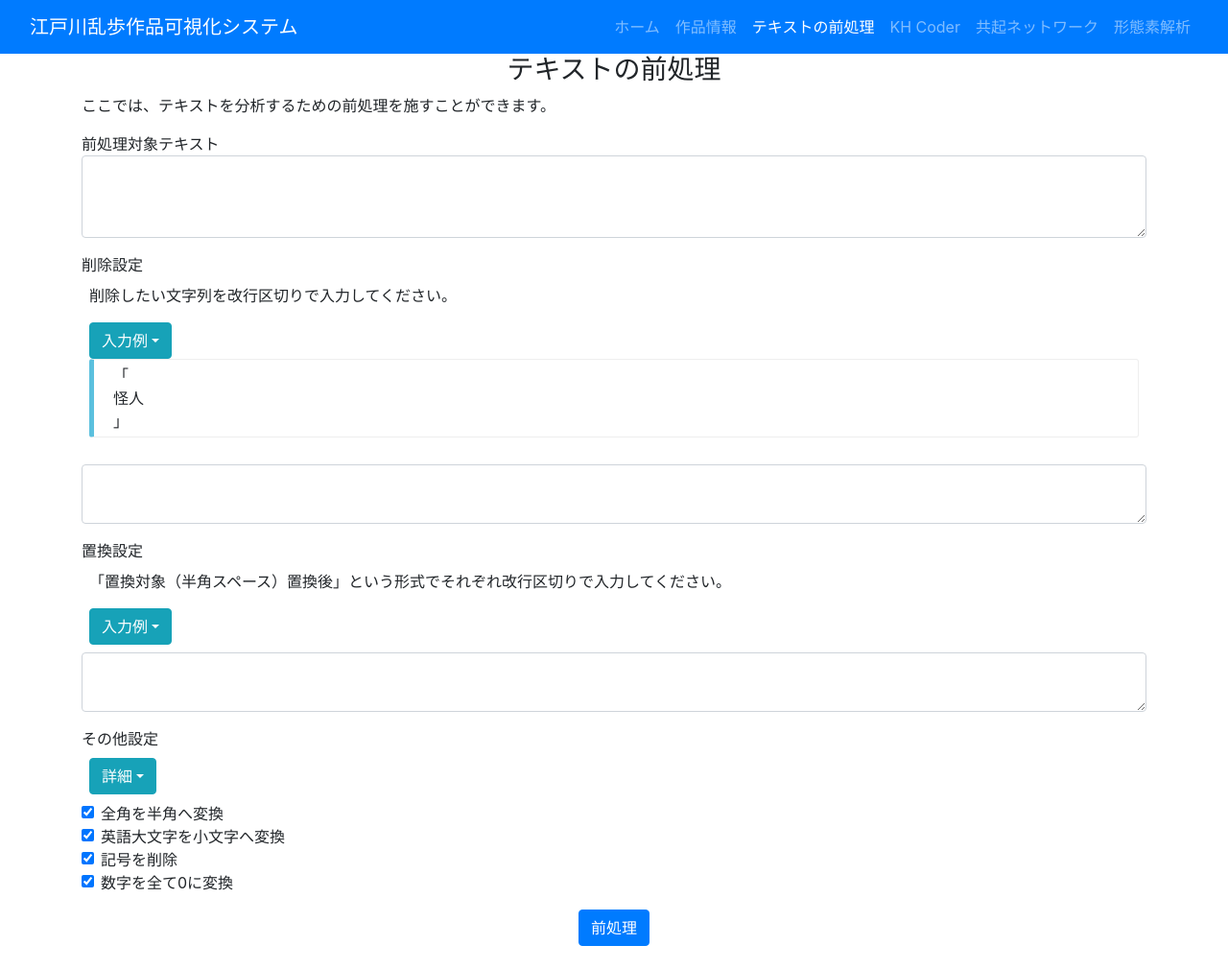
After one commit to takeYY/Gitai, a Flask app: page /preprocessing in a window 1280 px wide, after a click on "入力例". The commit adds this page. Shown: the whole page at 96% size. Run offline with Flask 2, Linux system fonts and the light colour scheme; some libraries are stand-ins or nearby versions.

Commit message:
テキストの前処理機能実装

```diff
--- a/app.py
+++ b/app.py
@@ -1,9 +1,9 @@
-import os
 from flask import Flask, render_template, request, redirect, url_for, send_file, send_from_directory
 from waitress import serve
+import re
+import string
 from get_data import get_hinshi_dict, get_khcoder_df, get_basic_data, get_novels_tuple, get_edogawa_merge_df, get_juman_mrph, mecab_divide_dict, juman_divide_dict, dict_in_list2csv
 from co_oc_network import create_network
-import MeCab
 
 app = Flask(__name__)
 
@@ -201,6 +201,72 @@ def morphological_analysis():
     return render_template('morphological.html', basic_data=basic_data, mrph_type=mrph_type, mrph_data=mrph_data)
 
 
+@app.route('/preprocessing', methods=['GET', 'POST'])
+def preprocessing():
+    """
+    テキストの前処理
+
+    """
+    # 基本情報
+    basic_data = get_basic_data(
+        title='テキストの前処理', active_url='preprocessing')
+    # その他設定の項目
+    other_option = dict(all2half='全角を半角へ変換', big2small='英語大文字を小文字へ変換',
+                        remove_symbols='記号を削除', replace_numbers='数字を全て0に変換')
+    # その他設定の説明
+    other_option_description = ["""変換対象：！＂＃＄％＆＇（）＊＋，－．／０１２３４５６７８９：；＜＝＞？＠ＡＢＣＤＥＦＧＨＩＪＫＬＭＮＯＰＱＲＳＴＵＶＷＸＹＺ［＼］＾＿｀ａｂｃｄｅｆｇｈｉｊｋｌｍｎｏｐｑｒｓｔｕｖｗｘｙｚ｛｜｝～
+    変換後：!"#$%&'()*+,-./0123456789:;<=>?@ABCDEFGHIJKLMNOPQRSTUVWXYZ[\]^_`abcdefghijklmnopqrstuvwxyz{|}~""",
+                                """Hi, can you hear me? ==> hi, can you hear me?
+    Ｈｅｌｌｏ ==> ｈｅｌｌｏ""",
+                                """削除対象：!"#$%&'()*+,-./:;<=>?@[\]^_`{|}~""",
+                                """明治27年10月21日 ==> 明治0年0月0日"""]
+    # 設定項目のキーにチェックボックスの文、バリューに説明文設定
+    other_option_description = {
+        value: other_option_description[idx] for idx, value in enumerate(other_option.values())}
+
+    if request.method == 'GET':
+        return render_template('preprocessing.html', basic_data=basic_data, other_option=other_option, description=other_option_description)
+    else:
+        # 利用者から送られてきた情報を取得
+        texts = request.form.get('texts')
+        remove_words = request.form['remove-texts']
+        replace_words = request.form['replace-texts']
+        other_options = request.form.getlist('other-option')
+        # テキストを前処理
+        preprocessed_text = []
+        for text in texts.split('\r\n'):
+            if remove_words:
+                for rw in remove_words.split('\r\n'):
+                    text = text.replace(rw, '')
+            if replace_words:
+                for rw in replace_words.split('\r\n'):
+                    try:
+                        target, replace = rw.split(' ')
+                        text = text.replace(target, replace)
+                    except:
+                        continue
+            # 全角 => 半角
+            if 'all2half' in other_options:
+                text = text.translate(str.maketrans(
+                    {chr(0xFF01 + i): chr(0x21 + i) for i in range(94)}))
+            # 英語大文字を小文字化
+            if 'big2small' in other_options:
+                text = text.lower()
+            # 記号を削除（半角スペースに置換後、半角スペースで結合）
+            if 'remove_symbols' in other_options:
+                table = str.maketrans(string.punctuation,
+                                      ' '*len(string.punctuation))
+                text = ' '.join(text.translate(table).split())
+            # 数字列を0に置換
+            if 'replace_numbers' in other_options:
+                text = re.sub('[0-9]+', '0', text)
+            preprocessed_text.append(text)
+        selected_option = [other_option.get(k) for k in other_options]
+        sent_data = dict(texts=texts, remove_texts=remove_words, other_option=selected_option,
+                         replace_texts=replace_words, preprocessed_texts=preprocessed_text)
+        return render_template('preprocessing.html', basic_data=basic_data, sent_data=sent_data, other_option=other_option, description=other_option_description)
+
+
 # おまじない
 if __name__ == "__main__":
     serve(app)
--- /dev/null
+++ b/static/styles.css
@@ -0,0 +1,56 @@
+.bs-callout {
+  padding: 20px;
+  margin: 20px 0;
+  border: 1px solid #eee;
+  border-left-width: 5px;
+  border-radius: 3px;
+}
+.bs-callout h4 {
+  margin-top: 0;
+  margin-bottom: 5px;
+}
+.bs-callout p:last-child {
+  margin-bottom: 0;
+}
+.bs-callout code {
+  border-radius: 3px;
+}
+.bs-callout + .bs-callout {
+  margin-top: -5px;
+}
+.bs-callout-default {
+  border-left-color: #777;
+}
+.bs-callout-default h4 {
+  color: #777;
+}
+.bs-callout-primary {
+  border-left-color: #428bca;
+}
+.bs-callout-primary h4 {
+  color: #428bca;
+}
+.bs-callout-success {
+  border-left-color: #5cb85c;
+}
+.bs-callout-success h4 {
+  color: #5cb85c;
+}
+.bs-callout-danger {
+  border-left-color: #d9534f;
+}
+.bs-callout-danger h4 {
+  color: #d9534f;
+}
+.bs-callout-warning {
+  border-left-color: #f0ad4e;
+}
+.bs-callout-warning h4 {
+  color: #f0ad4e;
+}
+.bs-callout-info {
+  border-left-color: #5bc0de;
+}
+.bs-callout-info h4 {
+  color: #5bc0de;
+}
--- a/templates/layout.html
+++ b/templates/layout.html
@@ -5,6 +5,7 @@
   <meta charset="utf-8">
   <meta http-equiv="X-UA-Compatible" content="IE=edge">
   <meta name="viewport" content="width=device-width, initial-scale=1">
+  <link rel="stylesheet" href={{ url_for('static', filename='styles.css') }}>
   <link rel="stylesheet" href="https://stackpath.bootstrapcdn.com/bootstrap/4.4.1/css/bootstrap.min.css"
     integrity="sha384-Vkoo8x4CGsO3+Hhxv8T/Q5PaXtkKtu6ug5TOeNV6gBiFeWPGFN9MuhOf23Q9Ifjh" crossorigin="anonymous">
   <script src="https://code.jquery.com/jquery-3.4.1.slim.min.js"
@@ -42,6 +43,10 @@
               url_for('information') }}>作品情報</a>
           </li>
           <li class="nav-item">
+            <a class="nav-link {{ 'active' if basic_data.get('active_url') == 'preprocessing' else '' }}" href={{
+              url_for('preprocessing') }}>テキストの前処理</a>
+          </li>
+          <li class="nav-item">
             <a class="nav-link {{ 'active' if basic_data.get('active_url') == 'KH-coder' else '' }}" href={{
               url_for('khcoder') }}>KH Coder</a>
           </li>
--- /dev/null
+++ b/templates/preprocessing.html
@@ -0,0 +1,127 @@
+{% extends "layout.html" %}
+{% block content %}
+<div class='container mb-4'>
+  <h3 class='text-center'>{{ basic_data.get('title') }}</h3>
+
+  <p>ここでは、テキストを分析するための前処理を施すことができます。</p>
+
+  <!--
+  ----- テキスト前処理設定フォーム -----
+  -->
+  <form action='/preprocessing' method='post'>
+    <!--
+    ----- 前処理対象のテキスト -----
+    -->
+    <div class='form-group'>
+      <label for='texts' class='form-check-label'>前処理対象テキスト</label>
+      <textarea class='form-control' rows=3
+        name='texts'>{{ sent_data.get('texts') if sent_data else ''}}</textarea>
+    </div>
+
+    <!--
+    ----- 削除対象の文字列 -----
+    -->
+    <div class='form-group'>
+      <label for='remove-texts' class='form-check-label'>削除設定</label>
+      <!-- 入力例 -->
+      <div class='p-2'>
+        <p>削除したい文字列を改行区切りで入力してください。</p>
+        <button class='btn btn-info dropdown-toggle' aria-controls='remove-word-sample' aria-expanded='false'
+          data-target='#remove-word-sample' data-toggle='collapse' type='button'>入力例</button>
+        <div id='remove-word-sample' class='collapse'>
+          <div class='bs-callout bs-callout-info mt-0 py-1'>
+            <p>
+            「<br>
+            怪人<br>
+            」
+            </p>
+          </div>
+        </div>
+      </div>
+
+      <textarea class='form-control' rows=2
+        name='remove-texts'>{{ sent_data.get('remove_texts') if sent_data else ''}}</textarea>
+    </div>
+
+    <!--
+    ----- 置換対象の文字列 -----
+    -->
+    <div class='form-group'>
+      <label for='replace-texts' class='form-check-label'>置換設定</label>
+      <!-- 入力例 -->
+      <div class='p-2'>
+        <p>「置換対象（半角スペース）置換後」という形式でそれぞれ改行区切りで入力してください。</p>
+        <button class='btn btn-info dropdown-toggle' aria-controls='replace-word-sample' aria-expanded='false'
+          data-target='#replace-word-sample' data-toggle='collapse' type='button'>入力例</button>
+        <div id='replace-word-sample' class='collapse'>
+          <div class='bs-callout bs-callout-info mt-0 py-1'>
+            <p>
+            ! 。<br>
+            ? 。<br>
+            かいじん 怪人
+            </p>
+          </div>
+        </div>
+      </div>
+
+      <textarea class='form-control' rows=2
+        name='replace-texts'>{{ sent_data.get('replace_texts') if sent_data else ''}}</textarea>
+    </div>
+
+    <!--
+    ----- その他設定 -----
+    -->
+    <div class='form-group'>
+      <label for='other-option' class='form-check-label'>その他設定</label>
+      <!-- 設定説明 -->
+      <div class='p-2'>
+        <button class='btn btn-info dropdown-toggle' aria-controls='option_description' aria-expanded='false'
+          data-target='#option_description' data-toggle='collapse' type='button'>詳細</button>
+        <div id='option_description' class='collapse'>
+          <div class='bs-callout bs-callout-info mt-0 py-1'>
+            {% for key in description.keys() %}
+              <h4>{{ key }}</h4>
+              <p class='px-4 small'>
+              {% for desc in description[key].split('\n') %}
+              {{ desc }}<br>
+              {% endfor %}
+              </p>
+            {% endfor %}
+          </div>
+        </div>
+      </div>
+
+      {% for key, value in other_option.items() %}
+      <div class='form-check'>
+        <input type='checkbox' name='other-option' value={{key}} id={{key}} class='form-check-input' {{'checked' if
+        (sent_data and value in sent_data.get('other_option') or not sent_data) else '' }}>
+        <label for={{key}} class='form-check-label'>{{value}}</label>
+      </div>
+      {% endfor %}
+    </div>
+
+    <!--
+    ----- 前処理ボタン -----
+    -->
+    <div class='text-center'>
+      <button type='submit' class='btn btn-primary'>前処理</button>
+    </div>
+  </form>
+
+  <!--
+  ----- 前処理結果 -----
+  -->
+  {% if sent_data %}
+  <hr>
+  <div class='card border-primary'>
+    <div class='card-body p-2'>
+      <p>
+        {% for preprocessed_text in sent_data.get('preprocessed_texts') %}
+        {{ preprocessed_text }}<br>
+        {% endfor %}
+      </p>
+    </div>
+  </div>
+  {% endif %}
+</div>
+{% endblock %}
```
